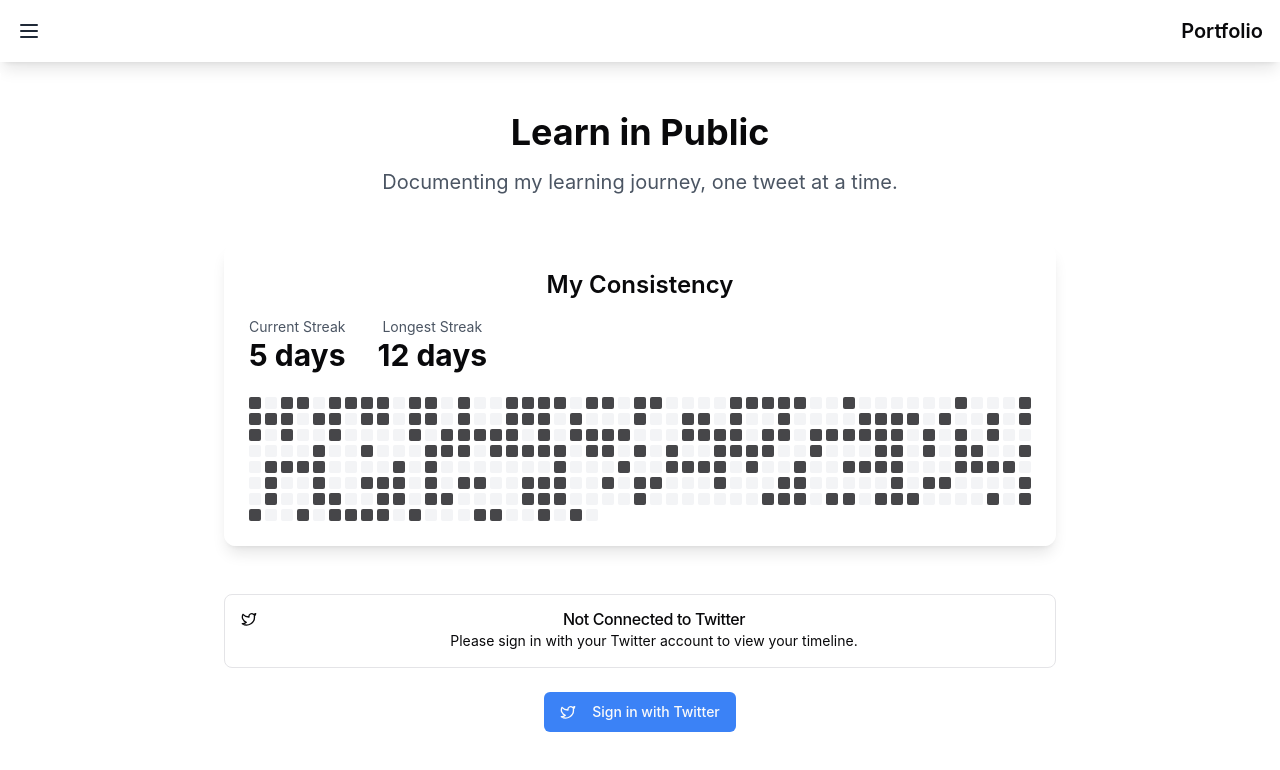
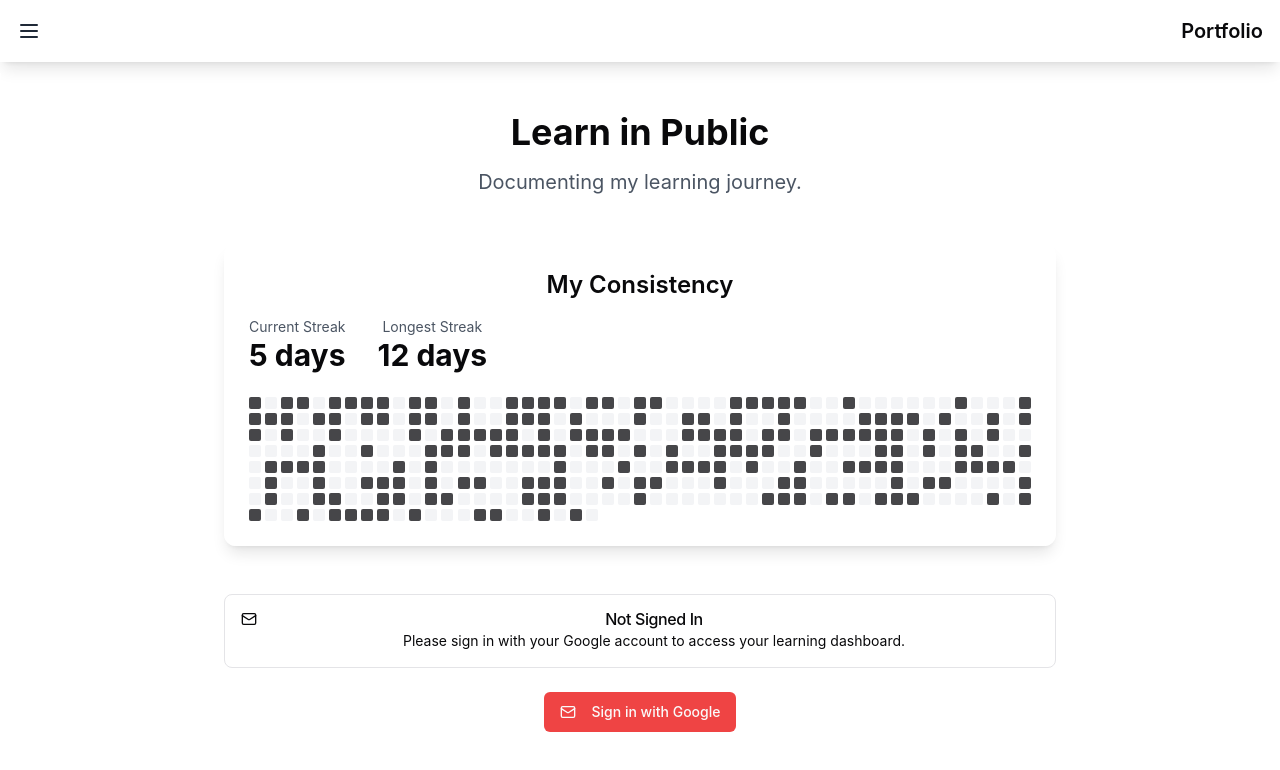
Before and after one commit to tenalirajkumarreddy/consistency-portfolio-hub, a React (Vite) app: page /learn in a window 1280 px wide. Shown: the top 770 px of the page. Built offline with nearby package versions, Linux system fonts and the light colour scheme.

Commit message:
Add manual login option
Allow users to log in manually, in addition to the existing Twitter login.

```diff
--- a/src/pages/Learn.tsx
+++ b/src/pages/Learn.tsx
@@ -2,7 +2,7 @@
 import { useEffect, useState } from 'react';
 import ConsistencyTracker from '@/components/ConsistencyTracker';
 import { Alert, AlertDescription, AlertTitle } from '@/components/ui/alert';
-import { Twitter } from 'lucide-react';
+import { Mail } from 'lucide-react';
 import { Button } from '@/components/ui/button';
 import { supabase } from '@/integrations/supabase/client';
 
@@ -26,17 +26,17 @@ const Learn = () => {
     return () => subscription.unsubscribe();
   }, []);
 
-  const handleTwitterLogin = async () => {
+  const handleGoogleLogin = async () => {
     try {
       const { error } = await supabase.auth.signInWithOAuth({
-        provider: 'twitter',
+        provider: 'google',
         options: {
           redirectTo: window.location.origin + '/learn'
         }
       });
       if (error) throw error;
     } catch (error) {
-      console.error('Error logging in with Twitter:', error);
+      console.error('Error logging in with Google:', error);
     }
   };
 
@@ -63,7 +63,7 @@ const Learn = () => {
         <section className="mb-12 fade-enter">
           <h1 className="text-4xl font-bold mb-4">Learn in Public</h1>
           <p className="text-xl text-gray-600 mb-8">
-            Documenting my learning journey, one tweet at a time.
+            Documenting my learning journey.
           </p>
         </section>
 
@@ -75,25 +75,25 @@ const Learn = () => {
           {!session ? (
             <div className="text-center">
               <Alert className="mb-6">
-                <Twitter className="h-4 w-4" />
-                <AlertTitle>Not Connected to Twitter</AlertTitle>
+                <Mail className="h-4 w-4" />
+                <AlertTitle>Not Signed In</AlertTitle>
                 <AlertDescription>
-                  Please sign in with your Twitter account to view your timeline.
+                  Please sign in with your Google account to access your learning dashboard.
                 </AlertDescription>
               </Alert>
               <Button
-                onClick={handleTwitterLogin}
-                className="bg-blue-500 hover:bg-blue-600"
+                onClick={handleGoogleLogin}
+                className="bg-red-500 hover:bg-red-600"
               >
-                <Twitter className="h-4 w-4 mr-2" />
-                Sign in with Twitter
+                <Mail className="h-4 w-4 mr-2" />
+                Sign in with Google
               </Button>
             </div>
           ) : (
             <div className="space-y-4">
               <div className="flex justify-between items-center mb-6">
                 <p className="text-sm text-gray-600">
-                  Signed in as {session.user.user_metadata.user_name}
+                  Signed in as {session.user.email}
                 </p>
                 <Button
                   variant="outline"
@@ -103,26 +103,9 @@ const Learn = () => {
                   Sign Out
                 </Button>
               </div>
-              <a
-                className="twitter-timeline"
-                data-theme="light"
-                data-chrome="noheader nofooter noborders transparent"
-                data-tweet-limit="5"
-                data-dnt="true"
-                data-show-replies="false"
-                href={`https://twitter.com/${session.user.user_metadata.user_name}?ref_src=twsrc%5Etfw`}
-              >
-                Loading tweets...
-              </a>
-              <div className="mt-4 text-center">
-                <a
-                  href={`https://twitter.com/${session.user.user_metadata.user_name}`}
-                  target="_blank"
-                  rel="noopener noreferrer"
-                  className="text-blue-500 hover:text-blue-600"
-                >
-                  View more on Twitter
-                </a>
+              <div className="bg-white p-6 rounded-lg shadow">
+                <h2 className="text-2xl font-semibold mb-4">Welcome back!</h2>
+                <p>You're now signed in to your learning dashboard.</p>
               </div>
             </div>
           )}
```
